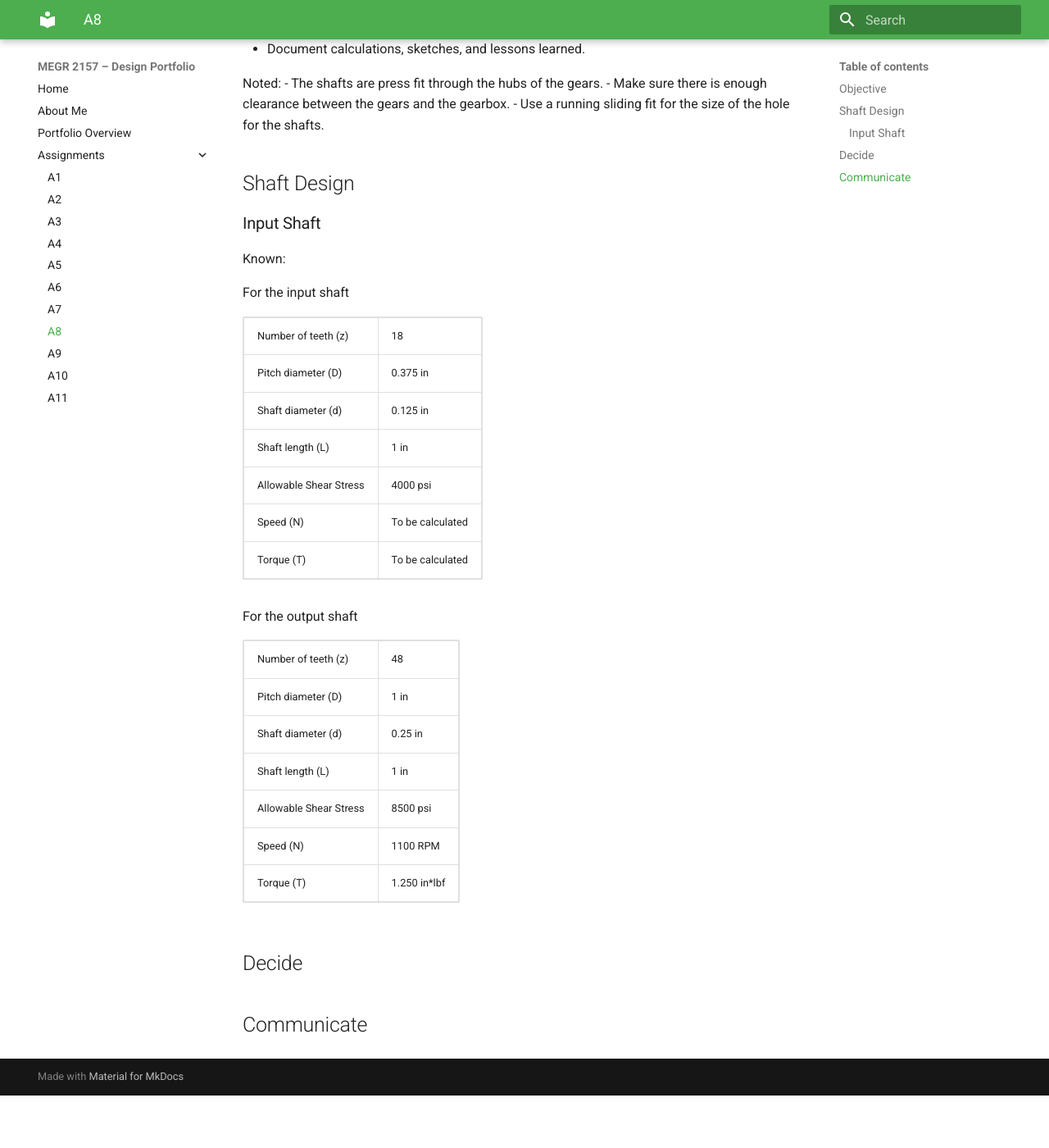
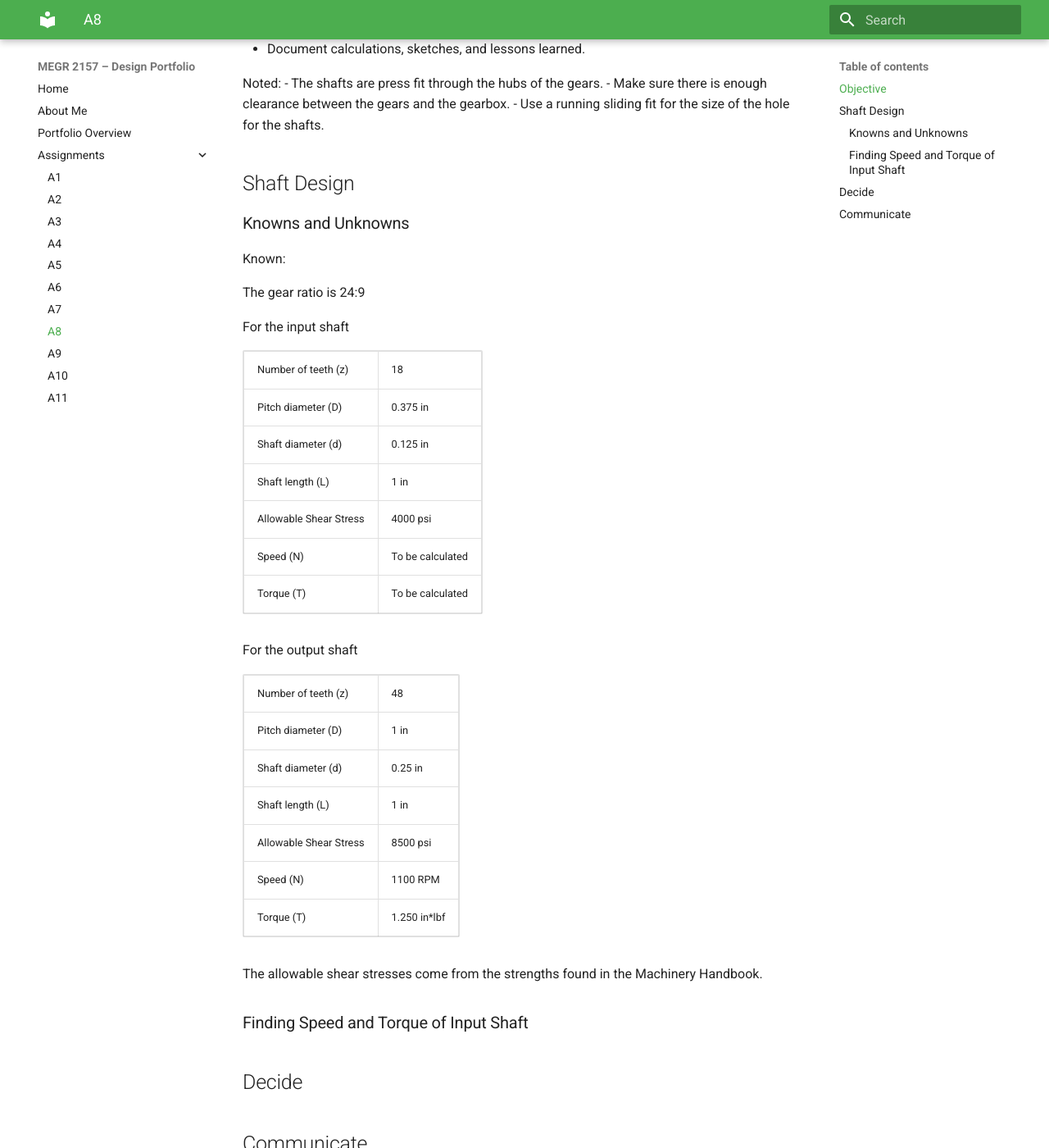
Before and after one commit to SanjayKashyap24/design-projects-portfolio, an MkDocs documentation site: the page built from docs/assignments/A08/index.md, in a window 1280 px wide and 1400 px high, scrolled down 521 px. Shown: the whole window at 82% size. Built offline with MkDocs 1.6.1 and Material for MkDocs 9.7.7, drawn with Linux system fonts in a browser that asks for light colours; before the commit the page ends 1857 px from its top, so only the background shows below that.

Commit message:
Update input shaft section with knowns and calculations
Added section for knowns and unknowns, including gear ratio and allowable shear stresses.

```diff
--- a/docs/assignments/A08/index.md
+++ b/docs/assignments/A08/index.md
@@ -17,10 +17,11 @@ Noted:
 
 ## Shaft Design
 
-### Input Shaft
+### Knowns and Unknowns
 
 Known:
 
+The gear ratio is 24:9
 
 For the input shaft
 
@@ -89,6 +90,13 @@ For the output shaft
   </tr>
 </table>
 
+The allowable shear stresses come from the strengths found in the Machinery Handbook.
+
+### Finding Speed and Torque of Input Shaft
+
+
+
+
 
 ## Decide
 
```
